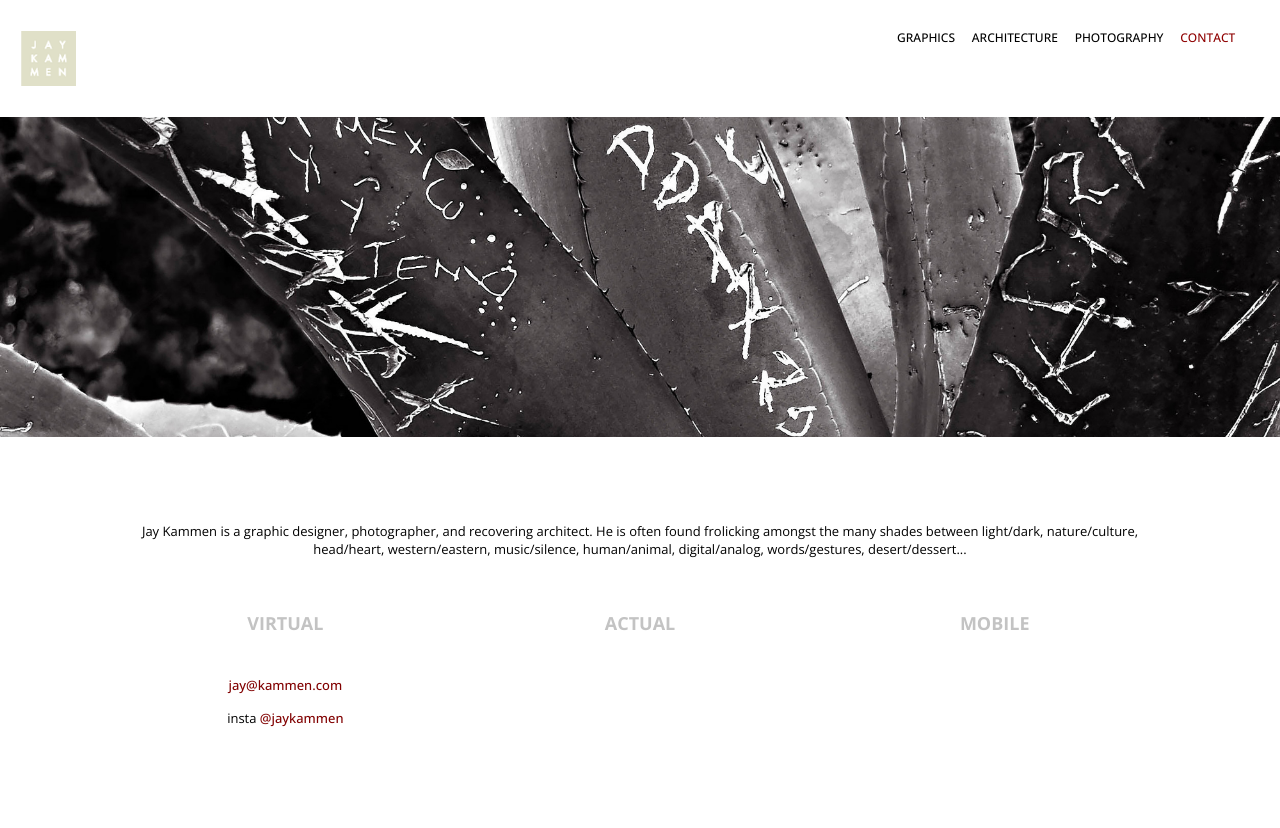
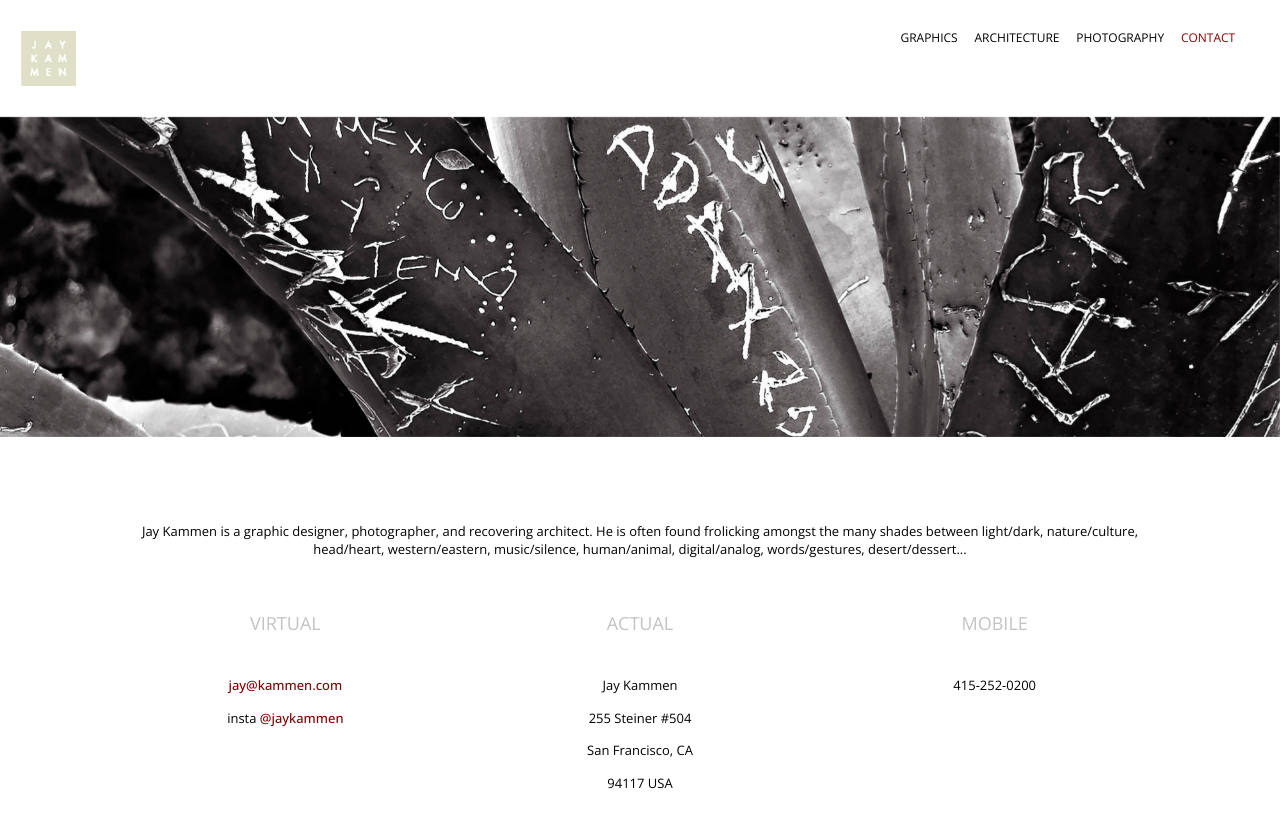
Before and after one commit to megan-wood/kammen, a React (Vite) app: page /contact in a window 1280 px wide. Shown: the top 828 px of the page. Before the commit the page ends 800 px from the top, so only its background shows below. Built offline with nearby package versions, Linux system fonts and the light colour scheme.

Commit message:
contact page finished and slide up and scroll transition added to page

```diff
--- a/src/App.css
+++ b/src/App.css
@@ -128,6 +128,7 @@ nav ul {
 nav a {
   padding: 0.7em;
   color: black;
+  font-weight: normal;
 }
 
 nav a:hover {
@@ -205,6 +206,36 @@ nav a:hover {
   flex-shrink: 0;
 } */
 
+#contactImage {
+  height: 100vh;
+  display: flex;
+  flex-direction: column;
+}
+
+.fadeIn {
+  opacity: 0;
+  animation: fadeIn 1s ease forwards;
+  transform: translateY(40px);
+}
+
+@keyframes fadeIn {
+  to {
+    opacity: 1;
+    transform: translateY(0);
+  }
+}
+
+.contactSection {
+  opacity: 0;
+  transform: translateY(40px);
+  transition: all 0.6s ease;
+}
+
+.contactSection.visible {
+  opacity: 1;
+  transform: translateY(0);
+}
+
 #description {
   text-align: center;
   margin: 0 auto;
@@ -267,6 +298,7 @@ nav a:hover {
   font-size: 18px;
   margin: 0 0 0.4em;
   color: #c3c3c3;
+  font-weight: normal;
 }
 
 #footerText {
--- a/src/pages/Contact.tsx
+++ b/src/pages/Contact.tsx
@@ -1,22 +1,29 @@
 import Navbar from "../components/Navbar";
 import Image from "../components/Image";
-
+import { useInView } from "../useInView";
+;
 
 export default function Contact() {
+  const { ref, isInView } = useInView<HTMLDivElement>({
+    threshold: 0.2,
+  });
+
   return (
     <>
       <section id="contactPage">
         <Navbar/>
-        <Image src="DSC_7856_bw-1-sharp-web.jpg"/>
+        <div id="contactImage" className="fadeIn">
+          <Image src="DSC_7856_bw-1-sharp-web.jpg"/>
+        </div>
         <div className="dividerWrapper">
           <div className="divider"><p><br/></p></div>
         </div>
-        <div id="description">
+        <div id="description" className="fadeIn">
           <p>Jay Kammen is a graphic designer, photographer, and recovering architect. He is often found frolicking amongst the many shades between light/dark, nature/culture, head/heart, western/eastern, music/silence, human/animal, digital/analog, words/gestures, desert/dessert...</p>
           <p id="noPadding"><br></br></p>
         </div>
         {/* <section id="contactWrapper">  centers on the page */}
-          <div id="contactInfo">
+          <div id="contactInfo" ref={ref} className={`contactSection ${isInView ? "visible" : ""}`}>
             <div className="contactColumn">
               <h2><span>VIRTUAL</span></h2>
               <p><br></br></p>
@@ -25,10 +32,16 @@ export default function Contact() {
             </div>
             <div className="contactColumn">
               <h2><span>ACTUAL</span></h2>
-              <p></p>
+              <p><br></br></p>
+              <p>Jay Kammen</p>
+              <p>255 Steiner #504</p>
+              <p>San Francisco, CA</p>
+              <p>94117 USA</p>
             </div>
             <div className="contactColumn">
               <h2><span>MOBILE</span></h2>
+              <p><br/></p>
+              <p>415-252-0200</p>
             </div>
           </div>
 
--- /dev/null
+++ b/src/useInView.ts
@@ -0,0 +1,23 @@
+import { useEffect, useRef, useState } from "react";
+
+export function useInView<T extends HTMLElement>(
+  options?: IntersectionObserverInit
+) {
+  const ref = useRef<T | null>(null);
+  const [isInView, setIsInView] = useState(false);
+
+  useEffect(() => {
+    const observer = new IntersectionObserver(([entry]) => {
+      if (entry.isIntersecting) {
+        setIsInView(true);
+        observer.disconnect();  // remove if only triggering once
+      }
+    }, options);
+
+    if (ref.current) observer.observe(ref.current);
+
+    return () => observer.disconnect();
+  }, [options]);
+
+  return { ref, isInView };
+}
```
